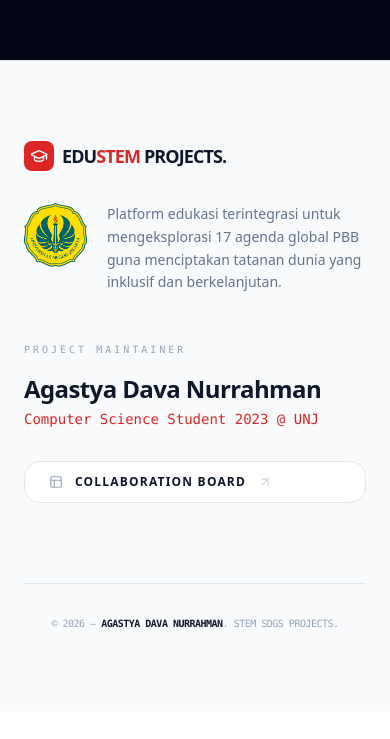
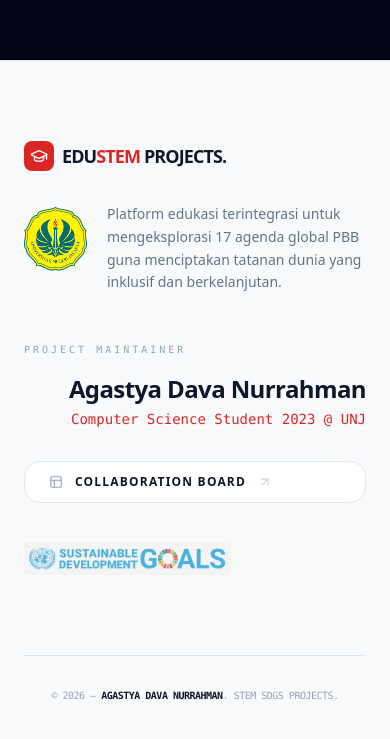
Before and after one commit to agstydva/stem-project, a React (Vite) app: page /reflection in a window 390 px wide. Shown: the part 784-1523 px from the top of the page. Before the commit the page ends 1495 px from the top, so only its background shows below. Built offline with nearby package versions, Linux system fonts and the light colour scheme.

Commit message:
update code stem (projects)

```diff
--- a/src/components/Footer.jsx
+++ b/src/components/Footer.jsx
@@ -21,29 +21,27 @@
               </h3>
             </div>
 
-            {/* Layout: Logo + Teks Deskripsi */}
+            {/* Layout: Logo UNJ + Teks Deskripsi */}
             <div className="flex items-start gap-5 max-w-md">
-              {/* Logo UNJ */}
               <img
                 src="/images/unj-logo.png"
                 alt="Logo Universitas Negeri Jakarta"
-                className="h-16 w-auto object-contain flex-shrink-0 mt-1brightness-110"
-                // brightness-110 memberikan sedikit highlight agar logo terlihat jelas
+                className="h-16 w-auto object-contain flex-shrink-0 mt-1 brightness-110"
               />
-
-              {/* Teks Deskripsi */}
               <p className="text-slate-500 text-sm leading-relaxed font-light">
                 Platform edukasi terintegrasi untuk mengeksplorasi 17 agenda global PBB guna menciptakan tatanan dunia yang inklusif dan berkelanjutan.
               </p>
             </div>
           </div>
 
-          {/* Sisi Kanan - Info Pengembang (Tetap) */}
+          {/* Sisi Kanan - Info Pengembang & Logo SDGs */}
           <div className="flex flex-col md:items-end">
             <p className="text-[10px] font-mono text-slate-400 uppercase tracking-[0.3em] mb-4">Project Maintainer</p>
-            <h4 className="text-slate-900 font-black text-2xl mb-1 tracking-tight">Agastya Dava Nurrahman</h4>
-            <p className="text-red-600 text-sm font-mono mb-8">Computer Science Student 2023 @ UNJ</p>
+            <h4 className="text-slate-900 font-black text-2xl mb-1 tracking-tight text-right">Agastya Dava Nurrahman</h4>
+            <p className="text-red-600 text-sm font-mono mb-8 text-right">Computer Science Student 2023 @ UNJ</p>
 
+            <div className="flex flex-col md:items-end gap-8">
+              {/* Collaboration Board Button */}
               <a
                 href="https://trello.com/your-board"
                 target="_blank"
@@ -54,19 +52,22 @@
                 <span>COLLABORATION BOARD</span>
                 <ArrowUpRight size={14} className="text-slate-300 group-hover:translate-x-0.5 group-hover:-translate-y-0.5 transition-transform" />
               </a>
+
+              {/* Logo SDGs - Dipindahkan ke sini (Bawah Button) */}
+              <div className="pt-2">
+                <img
+                  src="/images/goals-sdgs.png"
+                  alt="Sustainable Development Goals Logo"
+                  className="h-8 md:h-10 w-auto object-contain opacity-70 hover:opacity-100 transition-opacity duration-300 brightness-95"
+                />
+              </div>
+            </div>
           </div>
         </div>
 
-        {/* Bagian Bawah - Copyright & Tech Stack (Tetap) */}
-        {/* <div className="mt-20 pt-8 border-t border-slate-200 flex flex-col md:flex-row justify-between items-center gap-6"></div> */}
+        {/* Bagian Bawah - Copyright */}
         <div className="mt-20 pt-8 border-t border-slate-200 flex flex-col md:flex-row justify-center items-center gap-6">
-          {/* <div className="flex items-center gap-4">
-            <p className="text-[10px] text-slate-400 font-mono tracking-widest">
-              POWERED BY <span className="text-slate-900 font-bold">REACT.JS</span> + <span className="text-slate-900 font-bold">TAILWIND CSS</span>
-            </p>
-          </div> */}
-
-          <p className="text-[10px] text-slate-400 font-mono tracking-tighter">
+          <p className="text-[10px] text-slate-400 font-mono tracking-tighter text-center">
             &copy; {currentYear} — <span className="text-slate-900 font-bold uppercase">Agastya Dava Nurrahman</span>. STEM SDGS PROJECTS.
           </p>
         </div>
```
Also changed, not shown: public/images/goals-sdgs.png (added). Lines whose indentation alone changed are shown as unchanged.
